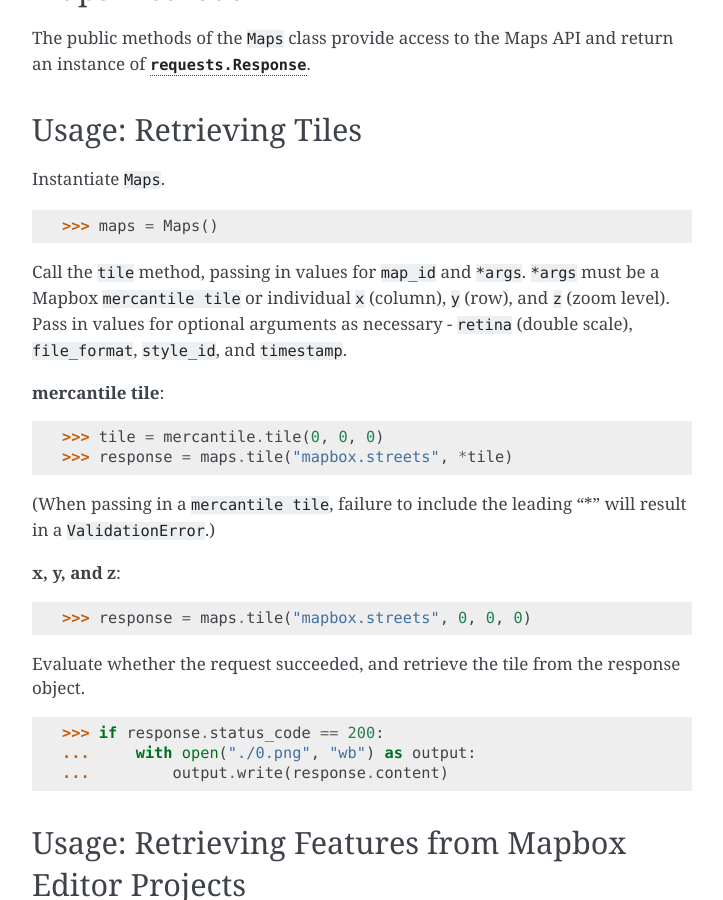
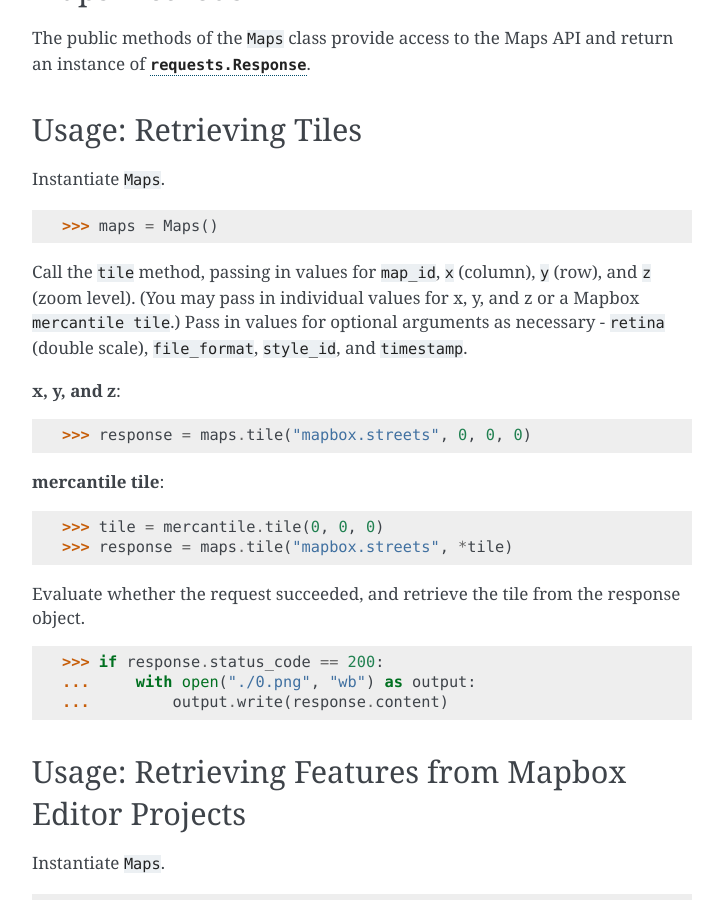
Before and after one commit to mapbox/mapbox-sdk-py, a Sphinx documentation site: the page built from docs/maps.md, in a window 1280 px wide and 900 px high, scrolled down 530 px. Shown: the whole window, without its empty margins (388-1111 px from the left). Built offline with Sphinx 7.4.7, drawn with Linux system fonts in a browser that asks for light colours.

Commit message:
Update maps.md

````diff
--- a/docs/maps.md
+++ b/docs/maps.md
@@ -30,19 +30,17 @@
 >>> maps = Maps()
 ```
 
-Call the `tile` method, passing in values for `map_id` and `*args`.  `*args` must be a Mapbox `mercantile tile` or individual `x` (column), `y` (row), and `z` (zoom level).  Pass in values for optional arguments as necessary - `retina` (double scale), `file_format`, `style_id`, and `timestamp`.
+Call the `tile` method, passing in values for `map_id`, `x` (column), `y` (row), and `z` (zoom level).  (You may pass in individual values for x, y, and z or a Mapbox `mercantile tile`.)  Pass in values for optional arguments as necessary - `retina` (double scale), `file_format`, `style_id`, and `timestamp`.
+
+__x, y, and z__:
+```python
+>>> response = maps.tile("mapbox.streets", 0, 0, 0)
+```
 
 __mercantile tile__:
 ```python
 >>> tile = mercantile.tile(0, 0, 0)
 >>> response = maps.tile("mapbox.streets", *tile)
-```
-
-(When passing in a `mercantile tile`, failure to include the leading "*" will result in a `ValidationError`.)
-
-__x, y, and z__:
-```python
->>> response = maps.tile("mapbox.streets", 0, 0, 0)
 ```
 
 Evaluate whether the request succeeded, and retrieve the tile from the response object.
````
